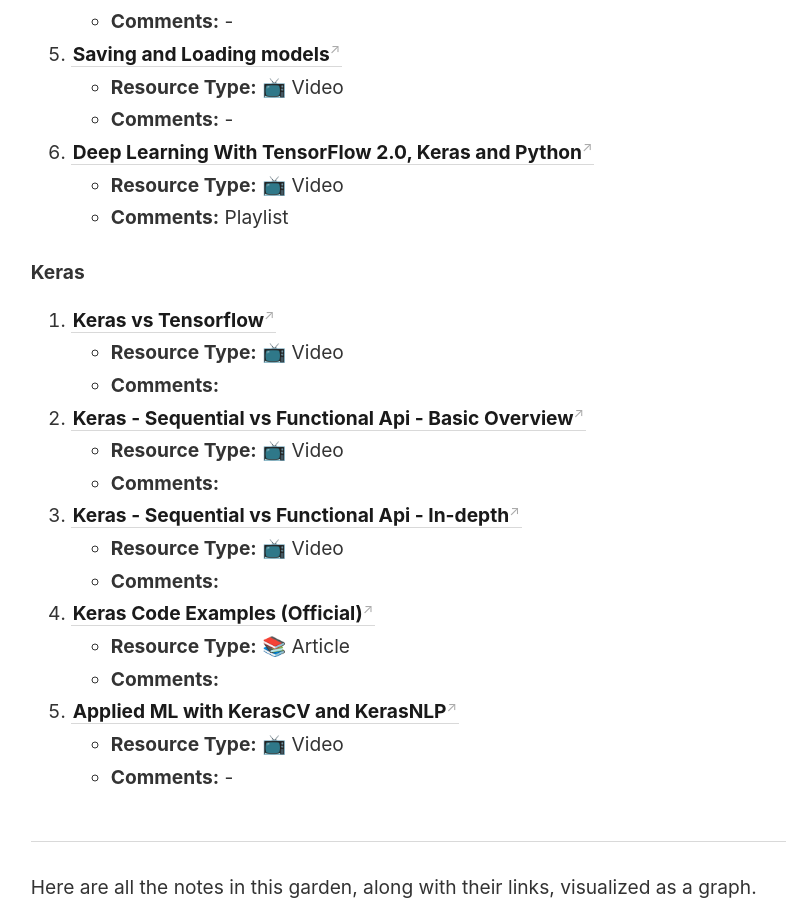
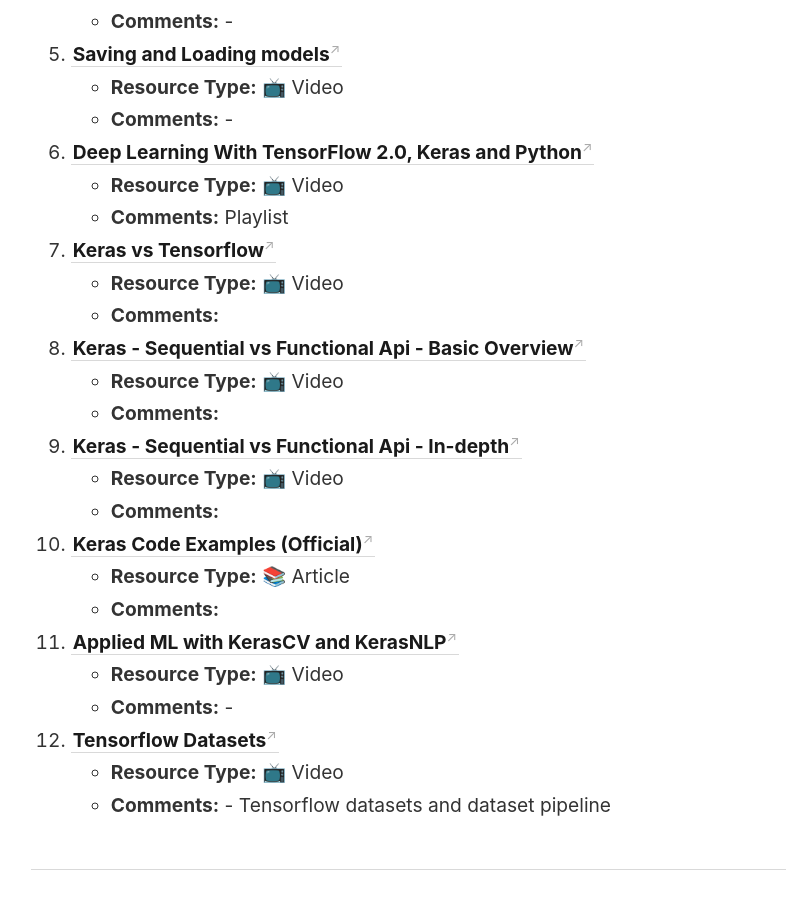
Before and after one commit to proy9714/priyadarshi-digital-garden, a Jekyll site: the page built from _notes/Tensorflow.md, in a window 1280 px wide and 900 px high, scrolled down 680 px. Shown: the whole window, without its empty margins (46-832 px from the left). Built offline with Jekyll 4.4.1, drawn with Linux system fonts in a browser that asks for light colours; some of the changed text lies outside the part shown.

Commit message:
vault backup: 2024-02-12 17:59:46

```diff
--- a/_notes/Tensorflow.md
+++ b/_notes/Tensorflow.md
@@ -1,4 +1,4 @@
-#### TensorFlow
+#### TensorFlow and Keras
 
 1. [**Official guide**](https://www.tensorflow.org/guide/tensor)
    - **Resource Type:** 📜 Documentation
@@ -24,24 +24,26 @@
    - **Resource Type:** 📺 Video
    - **Comments:** Playlist
 
-#### Keras
-
-1. [**Keras vs Tensorflow**](https://www.youtube.com/watch?v=VMyoi7Aksmc&list=PLasd6OSjN2oK4nLzXk7isXA9IjBKB4hdB&index=13&t=141s)
+7. [**Keras vs Tensorflow**](https://www.youtube.com/watch?v=VMyoi7Aksmc&list=PLasd6OSjN2oK4nLzXk7isXA9IjBKB4hdB&index=13&t=141s)
    - **Resource Type:** 📺 Video
    - **Comments:**
 
-2. [**Keras - Sequential vs Functional Api - Basic Overview**](https://www.youtube.com/watch?v=EvGS3VAsG4Y&list=PLasd6OSjN2oK4nLzXk7isXA9IjBKB4hdB&index=10)
+8. [**Keras - Sequential vs Functional Api - Basic Overview**](https://www.youtube.com8watch?v=EvGS3VAsG4Y&list=PLasd6OSjN2oK4nLzXk7isXA9IjBKB4hdB&index=10)
    - **Resource Type:** 📺 Video
    - **Comments:**
 
-3. [**Keras - Sequential vs Functional Api - In-depth**](https://www.youtube.com/watch?v=ittokQvuNg8&list=PLasd6OSjN2oK4nLzXk7isXA9IjBKB4hdB&index=11)
+9. [**Keras - Sequential vs Functional Api - In-depth**](https://www.youtube.com/watch?v=ittokQvuNg8&list=PLasd6OSjN2oK4nLzXk7isXA9IjBKB4hdB&index=11)
    - **Resource Type:** 📺 Video
    - **Comments:**
 
-4. [**Keras Code Examples (Official)**](https://keras.io/examples/)
+10. [**Keras Code Examples (Official)**](https://keras.io/examples/)
    - **Resource Type:** 📚 Article
    - **Comments:**
 
-5. [**Applied ML with KerasCV and KerasNLP**](https://www.youtube.com/watch?v=K2PKZS1fPlY)
+11. [**Applied ML with KerasCV and KerasNLP**](https://www.youtube.com/watch?v=K2PKZS1fPlY)
    - **Resource Type:** 📺 Video
    - **Comments:** -
+
+12. [**Tensorflow Datasets**](https://www.youtube.com/watch?v=4WNz2xrGe8w)
+   - **Resource Type:** 📺 Video
+   - **Comments:** - Tensorflow datasets and dataset pipeline
```
